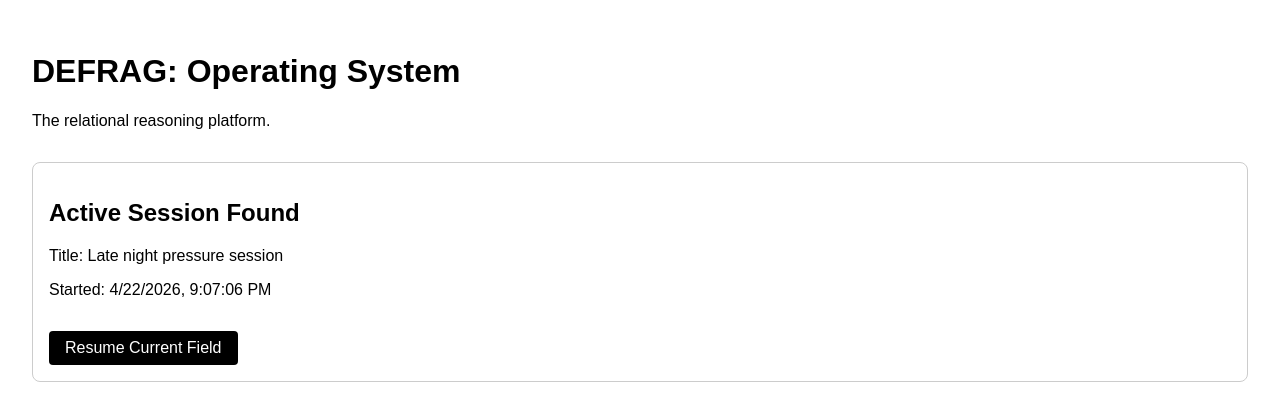
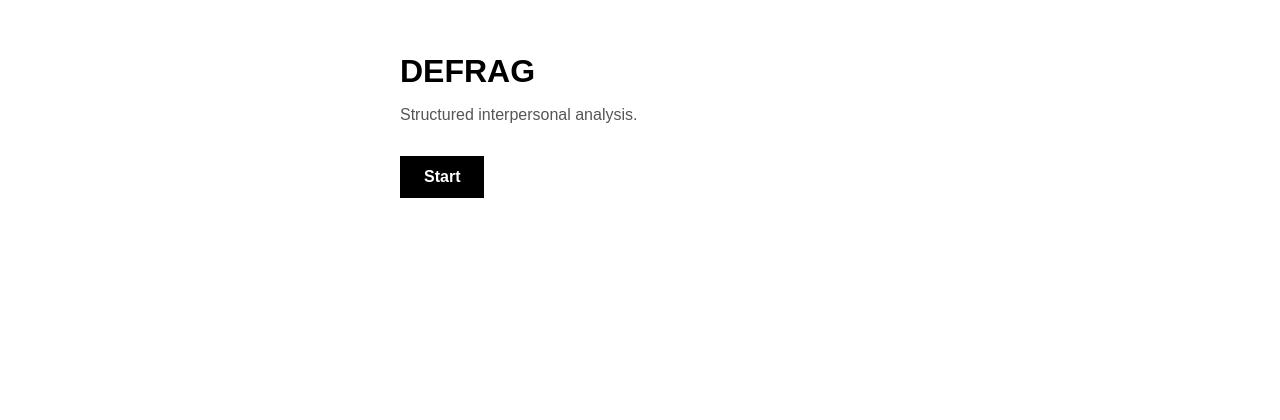
Before and after one commit to chadjameso93-netizen/shuffle-the-deck, a Next.js app: page / in a window 1280 px wide. Shown: the top 420 px of the page. Built offline with nearby package versions, Linux system fonts and the light colour scheme; no server answers; the database is empty.

Commit message:
feat: complete minimal visible app loop from start to now

```diff
--- a/src/app/page.tsx
+++ b/src/app/page.tsx
@@ -1,30 +1,26 @@
-import { getLatestSession } from "@/lib/server/workspace/get-latest-session";
-import Link from "next/link";
+import Link from 'next/link';
 
-export default async function Home() {
-  const session = await getLatestSession();
+export default function Home() {
+  return (
+    <main style={{ padding: '2rem', maxWidth: '480px', margin: '0 auto', fontFamily: 'sans-serif' }}>
+      <h1 style={{ fontSize: '2rem', fontWeight: 'bold', marginBottom: '0.5rem' }}>DEFRAG</h1>
+      <p style={{ color: '#555', marginBottom: '2rem' }}>
+        Structured interpersonal analysis.
+      </p>
 
-  return (
-    <main style={{ padding: "2rem", fontFamily: "sans-serif" }}>
-      <h1>DEFRAG: Operating System</h1>
-      <p>The relational reasoning platform.</p>
-
-      <div style={{ marginTop: "2rem" }}>
-        {session ? (
-          <div style={{ padding: "1rem", border: "1px solid #ccc", borderRadius: "8px" }}>
-            <h2>Active Session Found</h2>
-            <p>Title: {session.title}</p>
-            <p>Started: {new Date(session.createdAt).toLocaleString()}</p>
-            <Link href={`/app/${session.activeSurface}`} style={{ display: "inline-block", marginTop: "1rem", padding: "0.5rem 1rem", background: "#000", color: "#fff", textDecoration: "none", borderRadius: "4px" }}>
-              Resume Current Field
-            </Link>
-          </div>
-        ) : (
-          <Link href="/start" style={{ display: "inline-block", padding: "0.5rem 1rem", background: "#000", color: "#fff", textDecoration: "none", borderRadius: "4px" }}>
-            Start New Analysis
-          </Link>
-        )}
-      </div>
+      <Link
+        href="/start"
+        style={{
+          display: 'inline-block',
+          padding: '0.75rem 1.5rem',
+          background: '#000',
+          color: '#fff',
+          textDecoration: 'none',
+          fontWeight: 'bold',
+        }}
+      >
+        Start
+      </Link>
     </main>
   );
 }
```
